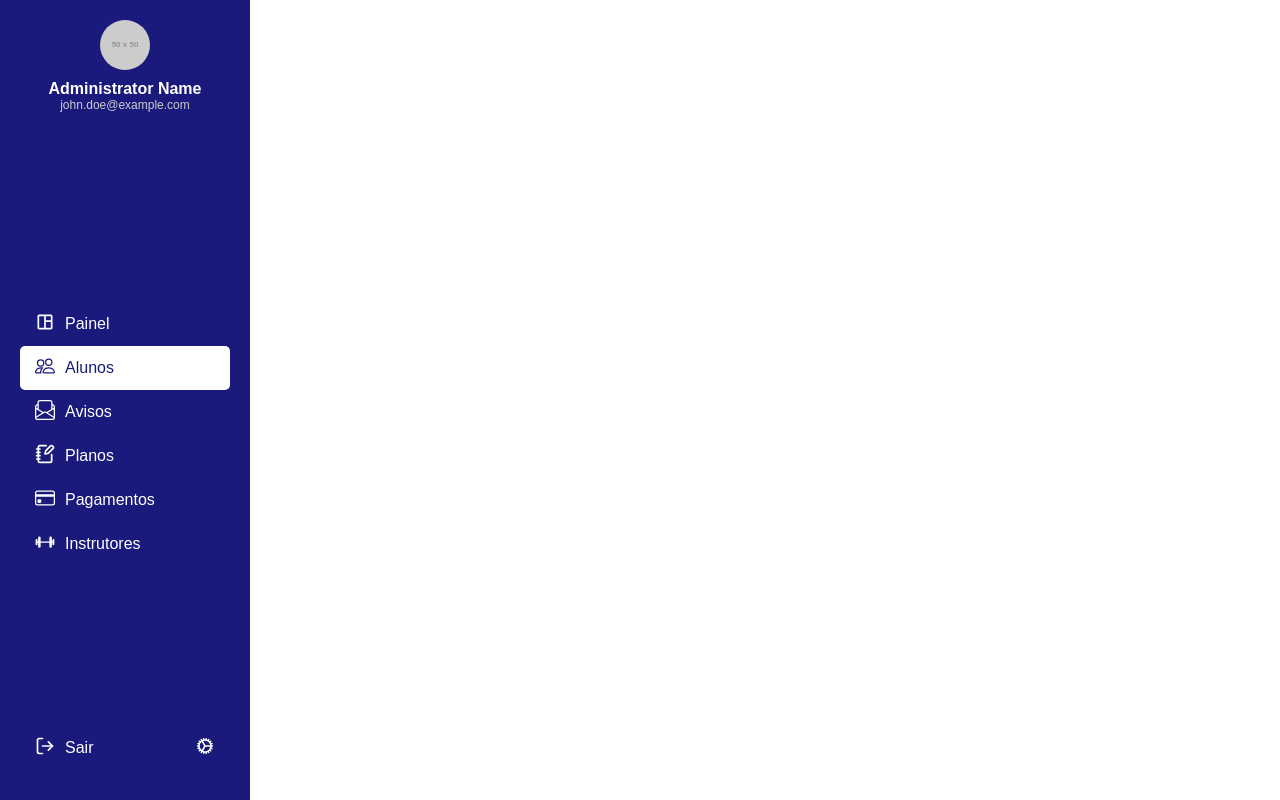
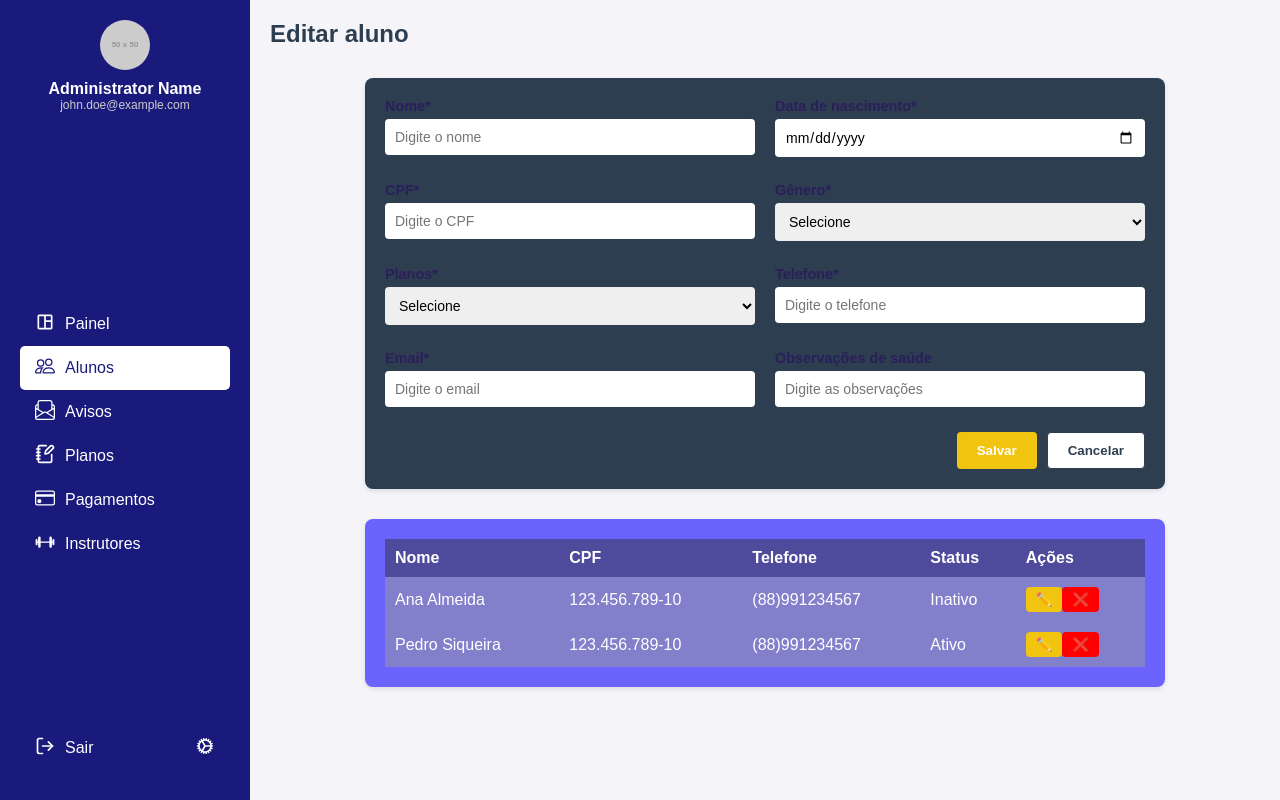
Before and after one commit to jeffaugg/gym-ops, a React (Vite) app in the folder Front/gym-ops/: page /students in a window 1280 px wide. Built offline with nearby package versions, Linux system fonts and the light colour scheme.

Commit message:
feat: criacao de tela de home, rotas, criacao da tela de mensagem

```diff
--- a/Front/gym-ops/src/pages/Students/Students.css
+++ b/Front/gym-ops/src/pages/Students/Students.css
@@ -1,4 +1,4 @@
-.students {
+/* .students {
     display: flex;
     height: 100%;
     background-color: #ECE9E9;
@@ -10,7 +10,143 @@
     margin: 0 auto;
     display: flex;
     flex-direction: column;
-    max-width: 1200px; /* Garante que o conteúdo não fique muito largo */
-    border-radius: 10px; /* Adiciona bordas arredondadas */
-    box-shadow: 0 2px 5px rgba(0, 0, 0, 0.1); /* Adiciona sombra para destaque */
+    max-width: 1200px;
+    border-radius: 10px;
+    box-shadow: 0 2px 5px rgba(0, 0, 0, 0.1);
   }
+   */
+
+   .students {
+    display: flex;
+    height: 100vh;
+    background-color: #ECE9E9;
+  }
+
+  .students-content {
+    margin-left: 250px; /* Espaço para a sidebar */
+    flex: 1;
+    padding: 20px;
+    display: flex;
+    flex-direction: column;
+    align-items: center;
+    gap: 30px;
+    background-color: #f4f4f9;
+    overflow-y: auto;
+  }
+
+  .students-header {
+    width: 100%;
+    text-align: left;
+  }
+
+  .students-header h1 {
+    font-size: 24px;
+    color: #2c3e50;
+    font-weight: bold;
+  }
+
+  .students-form {
+    width: 100%;
+    max-width: 800px;
+    background-color: #2c3e50;
+    padding: 20px;
+    border-radius: 8px;
+    color: white;
+    box-shadow: 0 2px 5px rgba(0, 0, 0, 0.1);
+  }
+
+  .students-form .form-group {
+    display: flex;
+    justify-content: space-between;
+    gap: 20px;
+    margin-bottom: 20px;
+  }
+
+  .students-form label {
+    flex: 1;
+    display: flex;
+    flex-direction: column;
+    font-weight: bold;
+  }
+
+  .students-form input,
+  .students-form select {
+    margin-top: 5px;
+    padding: 10px;
+    border: none;
+    border-radius: 4px;
+    font-size: 14px;
+  }
+
+  .students-form .form-actions {
+    display: flex;
+    justify-content: flex-end;
+    gap: 10px;
+  }
+
+  .students-form .btn {
+    padding: 10px 20px;
+    border: none;
+    border-radius: 4px;
+    font-weight: bold;
+    cursor: pointer;
+  }
+
+  .students-form .btn.salvar {
+    background-color: #f1c40f;
+    color: white;
+  }
+
+  .students-form .btn.cancelar {
+    background-color: white;
+    color: #2c3e50;
+    border: 1px solid #2c3e50;
+  }
+
+  .students-list {
+    width: 100%;
+    max-width: 800px;
+    background-color: #6c63ff;
+    padding: 20px;
+    border-radius: 8px;
+    color: white;
+    box-shadow: 0 2px 5px rgba(0, 0, 0, 0.1);
+  }
+
+  .students-list table {
+    width: 100%;
+    border-collapse: collapse;
+  }
+
+  .students-list th,
+  .students-list td {
+    padding: 10px;
+    text-align: left;
+  }
+
+  .students-list th {
+    background-color: #4e4b9c;
+    color: white;
+  }
+
+  .students-list td {
+    background-color: #827fcb;
+  }
+
+  .students-list .btn.edit {
+    background-color: #f1c40f;
+    color: white;
+    border: none;
+    padding: 5px 10px;
+    border-radius: 4px;
+    cursor: pointer;
+  }
+
+  .students-list .btn.delete {
+    background-color: red;
+    color: white;
+    border: none;
+    padding: 5px 10px;
+    border-radius: 4px;
+    cursor: pointer;
+  }
--- a/Front/gym-ops/src/pages/Students/Students.jsx
+++ b/Front/gym-ops/src/pages/Students/Students.jsx
@@ -1,12 +1,114 @@
 import React from "react";
 import Sidebar from "../../components/Admin/Sidebar/Sidebar";
 import "./Students.css";
-import Dashboard from "../../components/Admin/Home/Dashboard/Dashboard";
 
 function Students() {
   return (
     <div className="students">
       <Sidebar />
+      <div className="students-content">
+        <header className="students-header">
+          <h1>Editar aluno</h1>
+        </header>
+
+        <div className="students-form">
+          <form>
+            <div className="form-group">
+              <label>
+                Nome*
+                <input type="text" placeholder="Digite o nome" required />
+              </label>
+              <label>
+                Data de nascimento*
+                <input type="date" required />
+              </label>
+            </div>
+
+            <div className="form-group">
+              <label>
+                CPF*
+                <input type="text" placeholder="Digite o CPF" required />
+              </label>
+              <label>
+                Gênero*
+                <select required>
+                  <option value="">Selecione</option>
+                  <option value="masculino">Masculino</option>
+                  <option value="feminino">Feminino</option>
+                  <option value="outro">Outro</option>
+                </select>
+              </label>
+            </div>
+
+            <div className="form-group">
+              <label>
+                Planos*
+                <select required>
+                  <option value="">Selecione</option>
+                  <option value="mensal">Mensal</option>
+                  <option value="anual">Anual</option>
+                </select>
+              </label>
+              <label>
+                Telefone*
+                <input type="text" placeholder="Digite o telefone" required />
+              </label>
+            </div>
+
+            <div className="form-group">
+              <label>
+                Email*
+                <input type="email" placeholder="Digite o email" required />
+              </label>
+              <label>
+                Observações de saúde
+                <input type="text" placeholder="Digite as observações" />
+              </label>
+            </div>
+
+            <div className="form-actions">
+              <button type="submit" className="btn salvar">Salvar</button>
+              <button type="button" className="btn cancelar">Cancelar</button>
+            </div>
+          </form>
+        </div>
+
+        <div className="students-list">
+          <table>
+            <thead>
+              <tr>
+                <th>Nome</th>
+                <th>CPF</th>
+                <th>Telefone</th>
+                <th>Status</th>
+                <th>Ações</th>
+              </tr>
+            </thead>
+            <tbody>
+              <tr>
+                <td>Ana Almeida</td>
+                <td>123.456.789-10</td>
+                <td>(88)991234567</td>
+                <td>Inativo</td>
+                <td>
+                  <button className="btn edit">✏️</button>
+                  <button className="btn delete">❌</button>
+                </td>
+              </tr>
+              <tr>
+                <td>Pedro Siqueira</td>
+                <td>123.456.789-10</td>
+                <td>(88)991234567</td>
+                <td>Ativo</td>
+                <td>
+                  <button className="btn edit">✏️</button>
+                  <button className="btn delete">❌</button>
+                </td>
+              </tr>
+            </tbody>
+          </table>
+        </div>
+      </div>
     </div>
   );
 }
```
